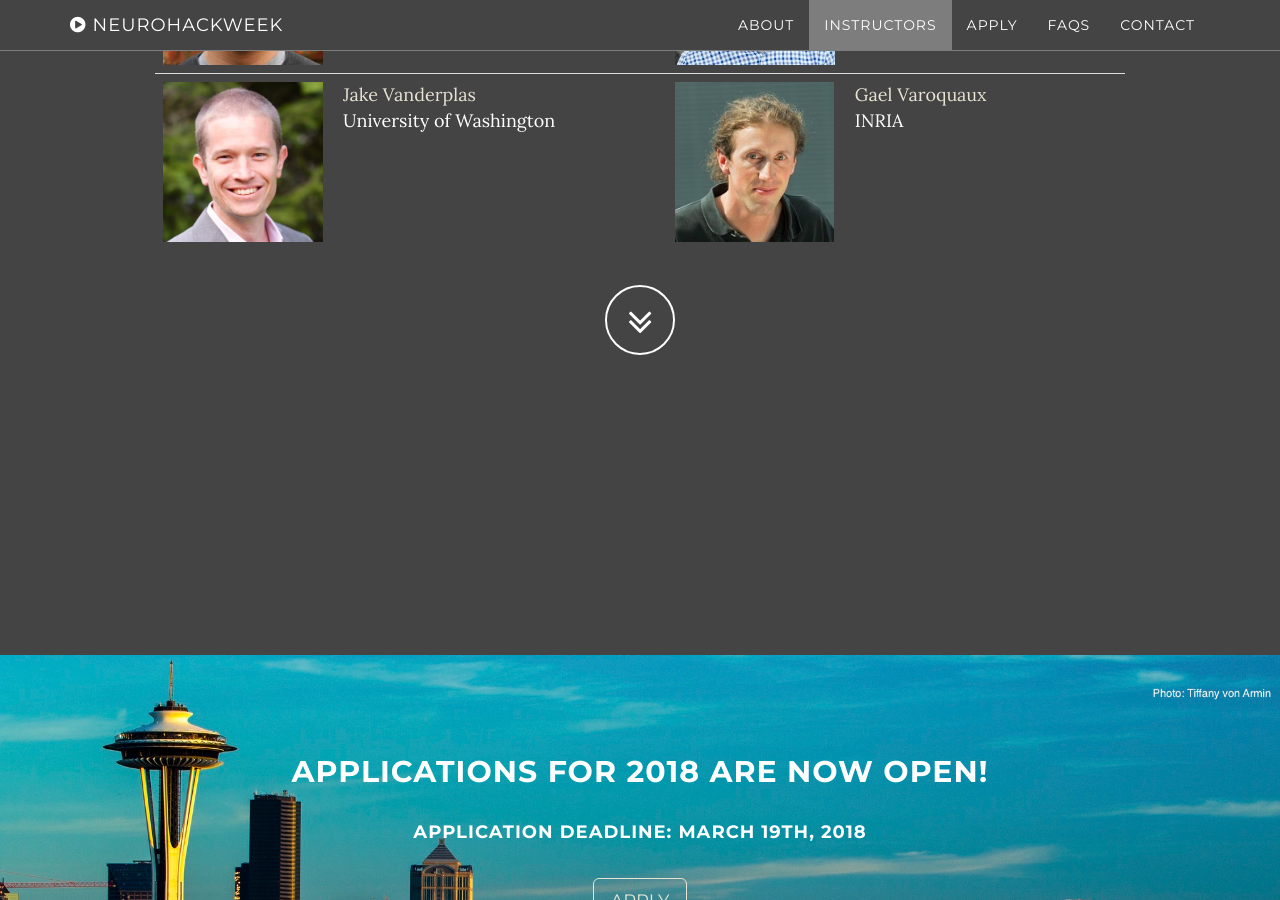
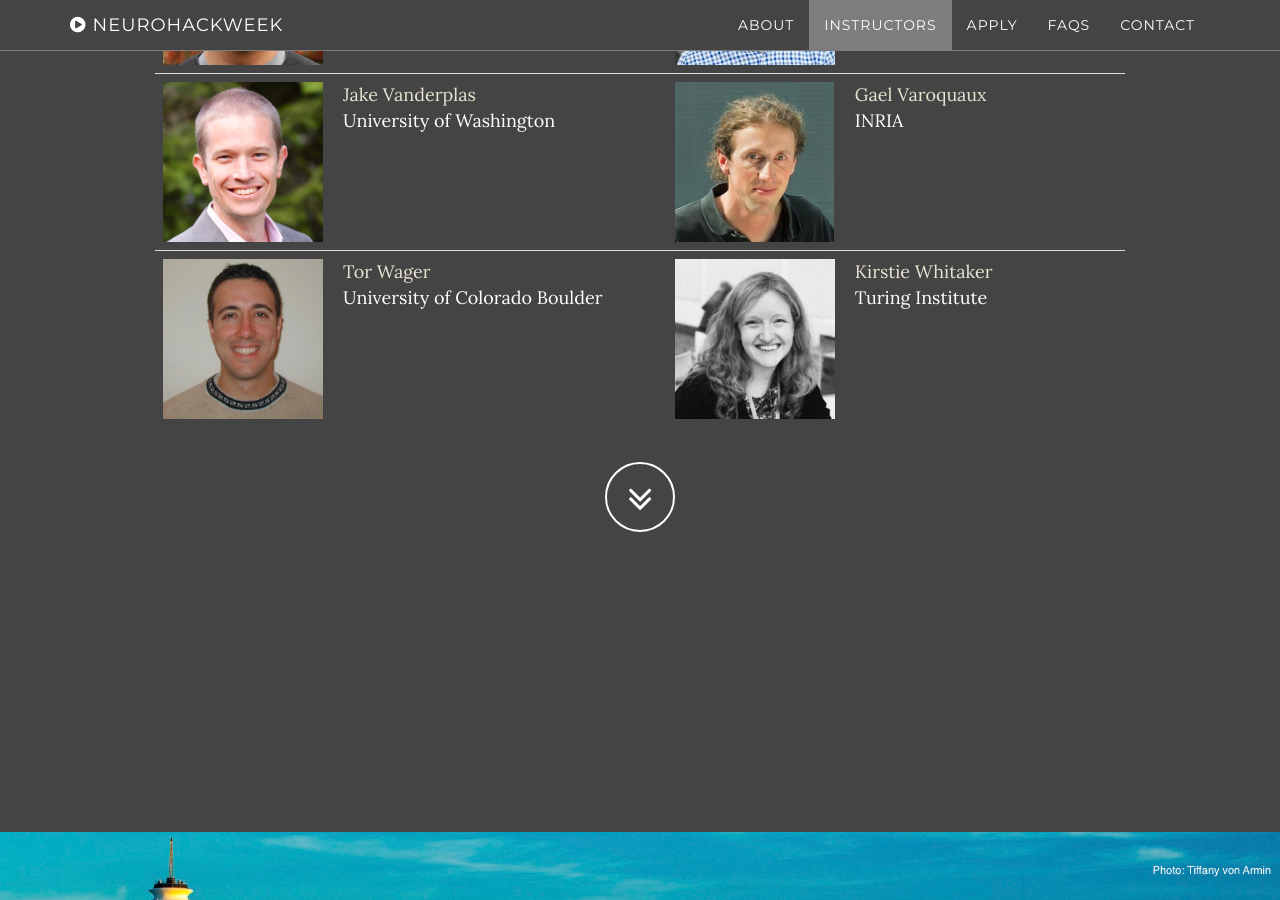
Before and after one commit to neurohackweek/neurohackweek.github.io, a Jekyll site: the page built from index.html, in a window 1280 px wide and 900 px high, scrolled down 3238 px. Built offline with Jekyll 4.4.1, drawn with Linux system fonts in a browser that asks for light colours.

Commit message:
I accidentally all the W's

```diff
--- a/_includes/instructors.html
+++ b/_includes/instructors.html
@@ -49,6 +49,12 @@
 <td class="thumb"><img src="img/instructors/varoquaux.jpg"></td>
 <td><a href="http://gael-varoquaux.info/">Gael Varoquaux</a><br />INRIA</td>
 </tr>
+<tr>
+<td class="thumb"><img src="img/instructors/wager.jpg"></td>
+<td><a href="https://wagerlab.colorado.edu">Tor Wager</a><br />University of Colorado Boulder</td>
+<td class="thumb"><img src="img/instructors/whitaker.jpg"></td>
+<td><a href="https://whitakerlab.github.io/">Kirstie Whitaker</a><br />Turing Institute</td>
+</tr>
               </tbody>
             </table>
           </div>
--- a/scripts/generate_instructor_table.py
+++ b/scripts/generate_instructor_table.py
@@ -27,9 +27,6 @@ html = ''
 tr = ''
 
 for i, person in enumerate(instructors):
-    if i and not i % 2:
-        html += tr_template % tr
-        tr = ''
     name = person[0]
     url = person[1]
     affil = person[2]
@@ -37,5 +34,8 @@ for i, person in enumerate(instructors):
     image = name.split(' ')[-1].lower()
     tr += td_template.format(name=name, affil=affil, title=title, url=url,
                             image=image)
+    if (i and i % 2) or (i + 1) == len(instructors):
+        html += tr_template % tr
+        tr = ''
 
 print(html)
```
